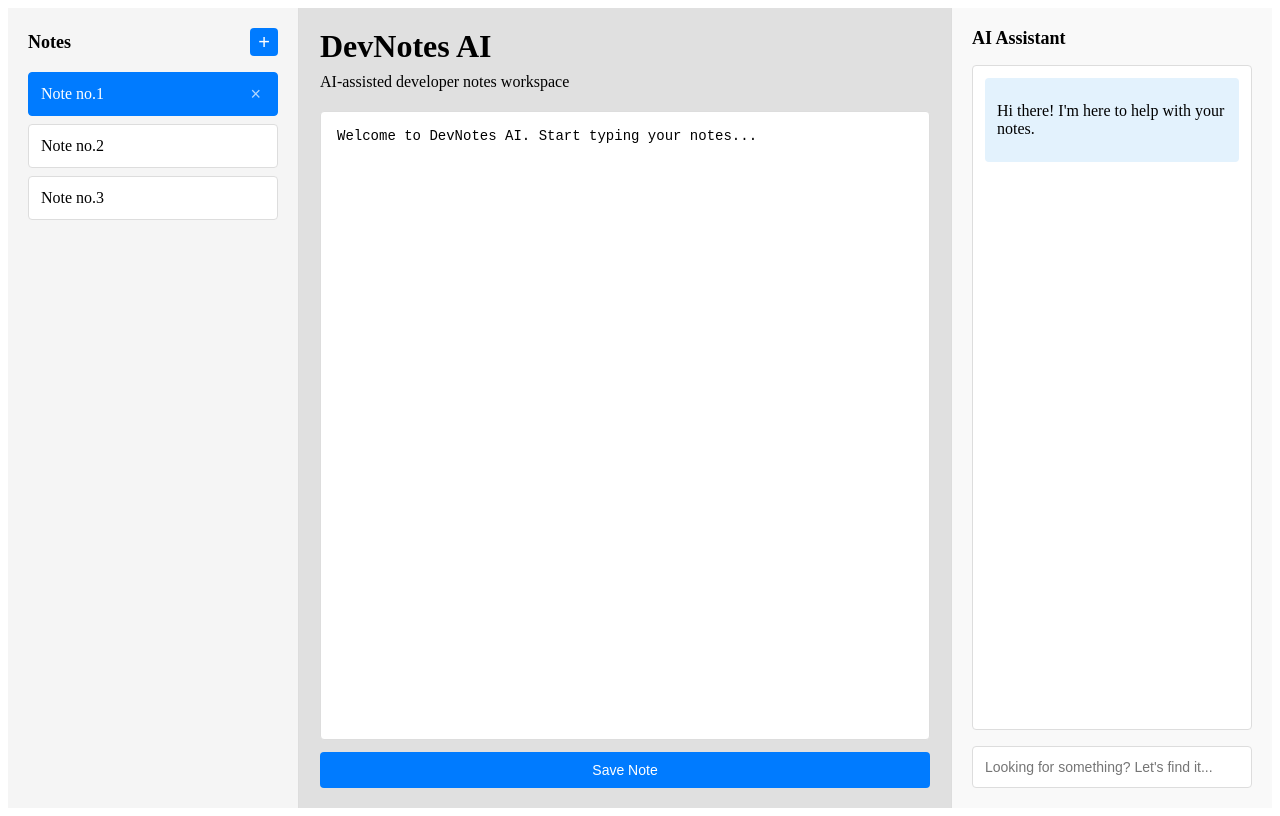
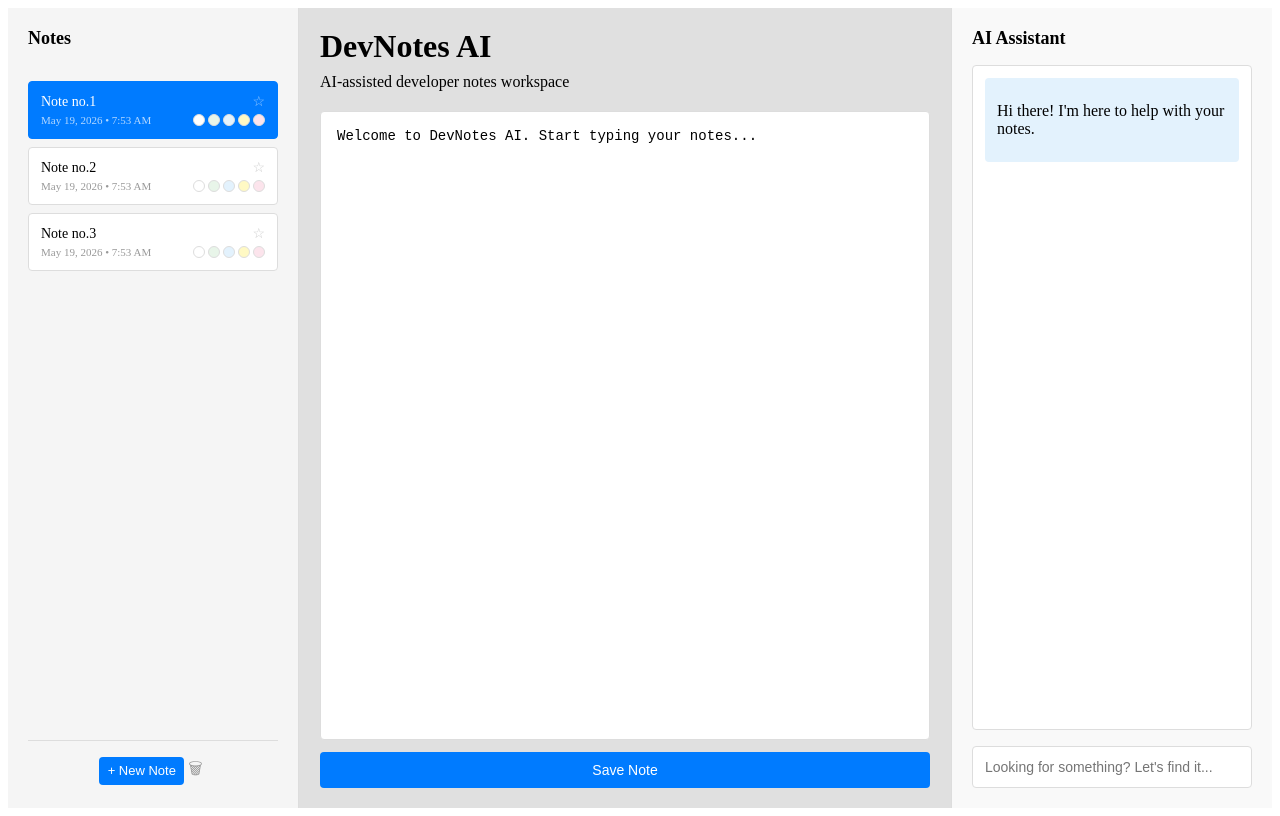
Before and after one commit to Fulea-Claudia/dev-notes-assistant, a React (Vite) app: page / in a window 1280 px wide. Built offline with nearby package versions, Linux system fonts and the light colour scheme.

Commit message:
Improving the left sidebar features based on design,added a custom command and updated claude.md and readme.md files

```diff
--- a/src/App.jsx
+++ b/src/App.jsx
@@ -1,10 +1,18 @@
 import { useState, useEffect } from 'react'
 
 const initialNotes = [
-  { id: 1, title: 'Note no.1', content: 'Welcome to DevNotes AI. Start typing your notes...' },
-  { id: 2, title: 'Note no.2', content: '' },
-  { id: 3, title: 'Note no.3', content: '' },
+  { id: 1, title: 'Note no.1', content: 'Welcome to DevNotes AI. Start typing your notes...', updatedAt: new Date().toISOString(), starred: false, color: '#ffffff' },
+  { id: 2, title: 'Note no.2', content: '', updatedAt: new Date().toISOString(), starred: false, color: '#ffffff' },
+  { id: 3, title: 'Note no.3', content: '', updatedAt: new Date().toISOString(), starred: false, color: '#ffffff' },
 ]
+
+function formatDate(isoString) {
+  if (!isoString) return ''
+  const d = new Date(isoString)
+  return d.toLocaleDateString('en-US', { month: 'short', day: 'numeric', year: 'numeric' })
+    + ' • '
+    + d.toLocaleTimeString('en-US', { hour: 'numeric', minute: '2-digit' })
+}
 
 function App() {
   const [notes, setNotes] = useState(() => {
@@ -44,7 +52,7 @@ function App() {
 
   function handleSave() {
     setNotes(notes.map(n =>
-      n.id === selectedNoteId ? { ...n, content: editorContent } : n
+      n.id === selectedNoteId ? { ...n, content: editorContent, updatedAt: new Date().toISOString() } : n
     ))
   }
 
@@ -57,7 +65,7 @@ function App() {
 
   function handleAddNote() {
     const title = prompt('Note name:') || 'New Note'
-    const newNote = { id: Date.now(), title, content: '' }
+    const newNote = { id: Date.now(), title, content: '', updatedAt: new Date().toISOString(), starred: false, color: '#ffffff' }
     setNotes([...notes, newNote])
     setSelectedNoteId(newNote.id)
     setEditorContent('')
@@ -72,33 +80,66 @@ function App() {
     }
   }
 
+  const PRESET_COLORS = ['#ffffff', '#e8f5e9', '#e3f2fd', '#fff9c4', '#fce4ec']
+
+  function handleToggleStar(noteId) {
+    setNotes(notes.map(n =>
+      n.id === noteId ? { ...n, starred: !n.starred } : n
+    ))
+  }
+
+  function handleChangeColor(noteId, color) {
+    setNotes(notes.map(n =>
+      n.id === noteId ? { ...n, color } : n
+    ))
+  }
+
   return (
     <div className="app-container">
       {/* Left Sidebar */}
       <aside className="sidebar">
         <div className="sidebar-header">
           <h2>Notes</h2>
-          <button className="add-note-btn" onClick={handleAddNote}>+</button>
         </div>
         <ul className="notes-list">
           {notes.map(note => (
             <li
               key={note.id}
               className={`note-item ${note.id === selectedNoteId ? 'active' : ''}`}
+              style={{ backgroundColor: note.id === selectedNoteId ? '' : note.color }}
               onClick={() => handleNoteSelect(note)}
             >
-              <span>{note.title}</span>
-              {notes.length > 1 && (
+              <div className="note-item-main">
+                <span className="note-title">{note.title}</span>
+                <span className="note-date">{formatDate(note.updatedAt)}</span>
+              </div>
+              <div className="note-item-actions">
                 <button
-                  className="delete-note-btn"
-                  onClick={(e) => { e.stopPropagation(); handleDeleteNote(note.id) }}
+                  className={`star-btn ${note.starred ? 'starred' : ''}`}
+                  onClick={(e) => { e.stopPropagation(); handleToggleStar(note.id) }}
                 >
-                  ×
+                  {note.starred ? '★' : '☆'}
                 </button>
-              )}
+                <div className="color-swatches">
+                  {PRESET_COLORS.map(c => (
+                    <button
+                      key={c}
+                      className="color-swatch"
+                      style={{ backgroundColor: c }}
+                      onClick={(e) => { e.stopPropagation(); handleChangeColor(note.id, c) }}
+                    />
+                  ))}
+                </div>
+              </div>
             </li>
           ))}
         </ul>
+        <div className="sidebar-footer">
+          <button className="add-note-btn" onClick={handleAddNote}>+ New Note</button>
+          {notes.length > 1 && (
+            <button className="delete-selected-btn" onClick={() => handleDeleteNote(selectedNoteId)}>🗑</button>
+          )}
+        </div>
       </aside>
 
       {/* Main Notes Area */}
--- a/src/index.css
+++ b/src/index.css
@@ -9,8 +9,9 @@
   width: 250px;
   background: #f5f5f5;
   padding: 20px;
-  overflow-y: auto;
   border-right: 1px solid #ddd;
+  display: flex;
+  flex-direction: column;
 }
 
 .sidebar-header {
@@ -30,7 +31,7 @@
   color: white;
   border: none;
   border-radius: 4px;
-  width: 28px;
+  width: 85px;
   height: 28px;
   font-size: 20px;
   cursor: pointer;
@@ -41,15 +42,28 @@
   background: #0056b3;
 }
 
+.sidebar-footer {
+  display: flex;
+  align-items: center;
+  justify-content: center;
+  padding-top: 12px;
+  border-top: 1px solid #ddd;
+  margin-top: 8px;
+  flex-shrink: 0;
+}
+
+.sidebar-footer .add-note-btn {
+  font-size: 13px;
+}
+
 .notes-list {
   list-style: none;
   padding: 0;
+  flex: 1;
+  overflow-y: auto;
 }
 
 .note-item {
-  display: flex;
-  justify-content: space-between;
-  align-items: center;
   padding: 12px;
   margin-bottom: 8px;
   background: #fff;
@@ -57,6 +71,10 @@
   border-radius: 4px;
   cursor: pointer;
   transition: 0.2s;
+  display: flex;
+  justify-content: space-between;
+  align-items: flex-start;
+  gap: 8px;
 }
 
 .note-item:hover {
@@ -69,24 +87,89 @@
   border-color: #007bff;
 }
 
-.delete-note-btn {
+.note-item-main {
+  display: flex;
+  flex-direction: column;
+  gap: 4px;
+  flex: 1;
+  min-width: 0;
+}
+
+.note-title {
+  font-size: 14px;
+  font-weight: 500;
+  white-space: nowrap;
+  overflow: hidden;
+  text-overflow: ellipsis;
+}
+
+.note-date {
+  font-size: 11px;
+  color: #999;
+}
+
+.note-item.active .note-date {
+  color: rgba(255, 255, 255, 0.7);
+}
+
+.note-item-actions {
+  display: flex;
+  flex-direction: column;
+  align-items: flex-end;
+  gap: 6px;
+}
+
+.star-btn {
   background: none;
   border: none;
-  color: #999;
-  font-size: 18px;
   cursor: pointer;
-  padding: 0 4px;
+  font-size: 14px;
+  color: #ccc;
+  padding: 0;
   line-height: 1;
-  visibility: hidden;
 }
 
-.note-item:hover .delete-note-btn {
-  visibility: visible;
+.star-btn.starred {
+  color: #f4b942;
 }
 
-.note-item.active .delete-note-btn {
-  color: rgba(255, 255, 255, 0.7);
-  visibility: visible;
+.note-item.active .star-btn {
+  color: rgba(255, 255, 255, 0.6);
+}
+
+.note-item.active .star-btn.starred {
+  color: #ffe082;
+}
+
+.color-swatches {
+  display: flex;
+  gap: 3px;
+}
+
+.color-swatch {
+  width: 12px;
+  height: 12px;
+  border-radius: 50%;
+  border: 1px solid #ddd;
+  cursor: pointer;
+  padding: 0;
+}
+
+.color-swatch:hover {
+  transform: scale(1.2);
+}
+
+.delete-selected-btn {
+  background: none;
+  border: none;
+  font-size: 16px;
+  cursor: pointer;
+  color: #999;
+  padding: 4px;
+}
+
+.delete-selected-btn:hover {
+  color: #e53935;
 }
 .main-area {
   flex: 1;
```
Also changed, not shown: .claude/commands/analyze-progress.md (added), 2 other files (tests, documents, lock files or other folders).
